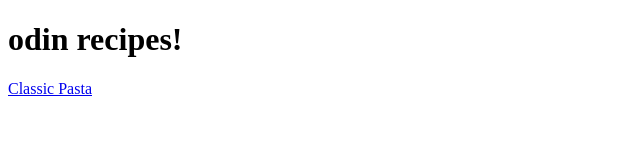
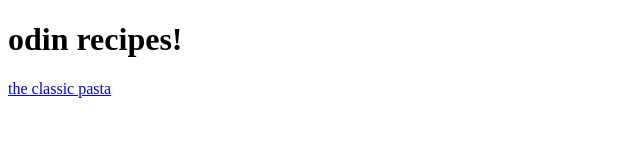
Before and after one commit to itsaba/git_test, a plain HTML site: page index.html in a window 1280 px wide. Shown: the full height of the page, 0-640 px from the left. Drawn offline with Linux system fonts and the light colour scheme.

Commit message:
Update index.html

```diff
--- a/index.html
+++ b/index.html
@@ -7,5 +7,5 @@
 
   <body>
     <h1>odin recipes!</h1>
-    <a href="./recipes/pasta.html">Classic Pasta</a>
+    <a href="https://itsaba.github.io/git_test/pasta.html" title="the classic pasta">the classic pasta</a>
   </body>
```
